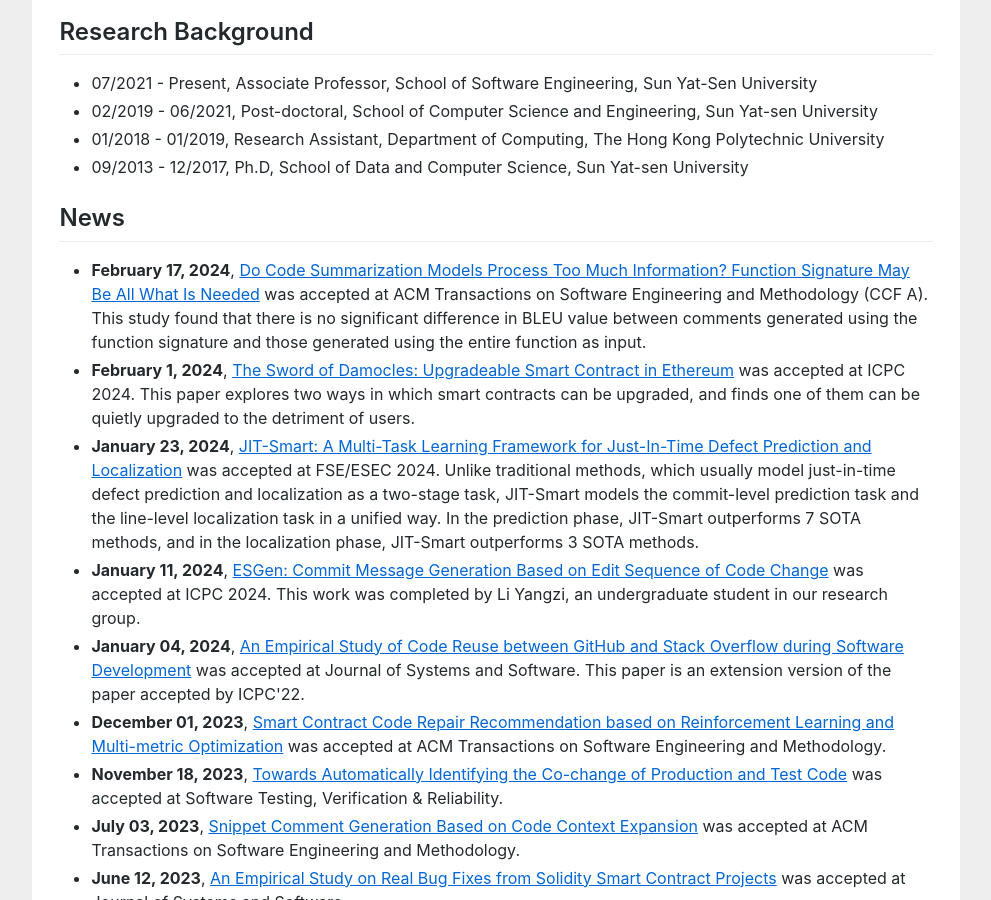
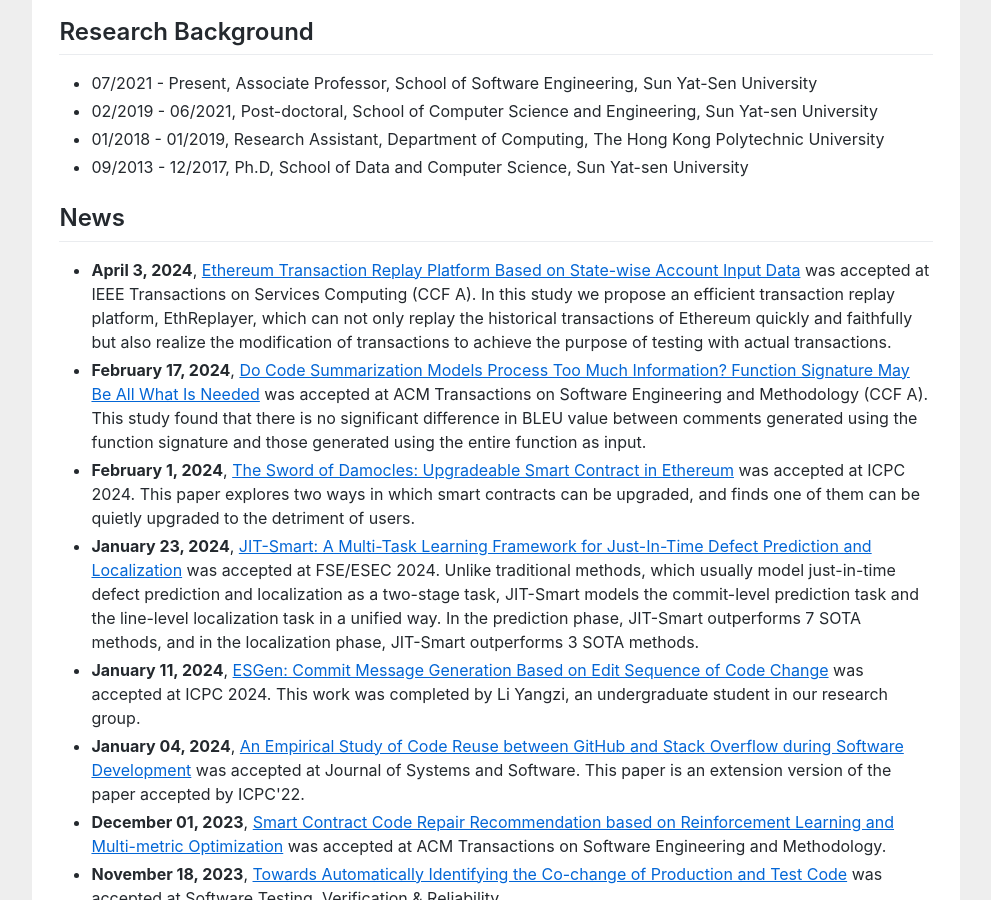
Before and after one commit to huangyuan-hy/huangyuan-hy.github.io, a Jekyll site: the page index.html, which Jekyll copies as it is, in a window 1280 px wide and 900 px high, scrolled down 617 px. Shown: the whole window, without its empty margins (144-1135 px from the left). Built offline with Jekyll 4.4.1, drawn with Linux system fonts in a browser that asks for light colours; some of the changed text lies outside the part shown.

Commit message:
Update index.html

```diff
--- a/index.html
+++ b/index.html
@@ -93,7 +93,7 @@ gtag('config', 'UA-158965281-1');
 
 				<h2>News</h2>
 					<ul>
-
+						<li><b>April 3, 2024</b>, <a href=""><u>Ethereum Transaction Replay Platform Based on State-wise Account Input Data</u></a> was accepted at IEEE Transactions on Services Computing (CCF A). In this study we propose an efficient transaction replay platform, EthReplayer, which can not only replay the historical transactions of Ethereum quickly and faithfully but also realize the modification of transactions to achieve the purpose of testing with actual transactions.</li>
 						<li><b>February 17, 2024</b>, <a href=""><u>Do Code Summarization Models Process Too Much Information? Function Signature May Be All What Is Needed</u></a> was accepted at ACM Transactions on Software Engineering and Methodology (CCF A). This study found that there is no significant difference in BLEU value between comments generated using the function signature and those generated using the entire function as input.</li>
 						<li><b>February 1, 2024</b>,  <a href=""><u>The Sword of Damocles: Upgradeable Smart Contract in Ethereum</u></a> was accepted at ICPC 2024. This paper explores two ways in which smart contracts can be upgraded, and finds one of them can be quietly upgraded to the detriment of users.</li>
 						<li><b>January 23, 2024</b>,  <a href=""><u>JIT-Smart: A Multi-Task Learning Framework for Just-In-Time Defect Prediction and Localization</u></a> was accepted at FSE/ESEC 2024. Unlike traditional methods, which usually model just-in-time defect prediction and localization as a two-stage task, JIT-Smart models the commit-level prediction task and the line-level localization task in a unified way. In the prediction phase, JIT-Smart outperforms 7 SOTA methods, and in the localization phase, JIT-Smart outperforms 3 SOTA methods.</li>
@@ -176,6 +176,7 @@ empirical study to learn how programmers reuse code on <a href="https://stackove
 
 	<li type="circle"><b>Blockchain & Smart Contract</b></li>
 
+<li><u>Yuan Huang</u>, Rong Wang, Xiangping Chen,Zibin Zheng. Ethereum Transaction Replay Platform Based on State-wise Account Input Data. IEEE Transactions on Services Computing, (TOSEM <a href="" style="color:red;">  </a>), 2024. <a href="">[PDF]</a></li>
 <li>Hanyang Guo, Xiangping Chen,Yingye Chen,  <u>Yuan Huang</u>, Zibin Zheng. Smart Contract Code Repair Recommendation based on Reinforcement Learning and Multi-metric Optimization. ACM Transactions on Software Engineering and Methodology, (TOSEM <a href="" style="color:red;">  </a>), 2023. <a href="">[PDF]</a></li>
 <li>Xiangping Chen, Peiyong Liao, Queping Kong, <u>Yuan Huang*</u>,  and Xiaocong Zhou. Studying Differentiated Code to Support Smart Contract Update. Empirical Software Engineering (EMSE <a href="" style="color:red;">  </a>), 2023. <a href="">[PDF]</a></li>
 <li>Yilin Wang, Xiangping Chen,<u>Yuan Huang*</u>, Hao-Nan Zhu, Jing Bian, and Zibin Zheng. An Empirical Study on Real Bug Fixes from Solidity Smart Contract Projects. Journal of Systems and Software,  (JSS <a href="" style="color:red;">  </a>), 2023. <a href="">[PDF]</a></li>
```
